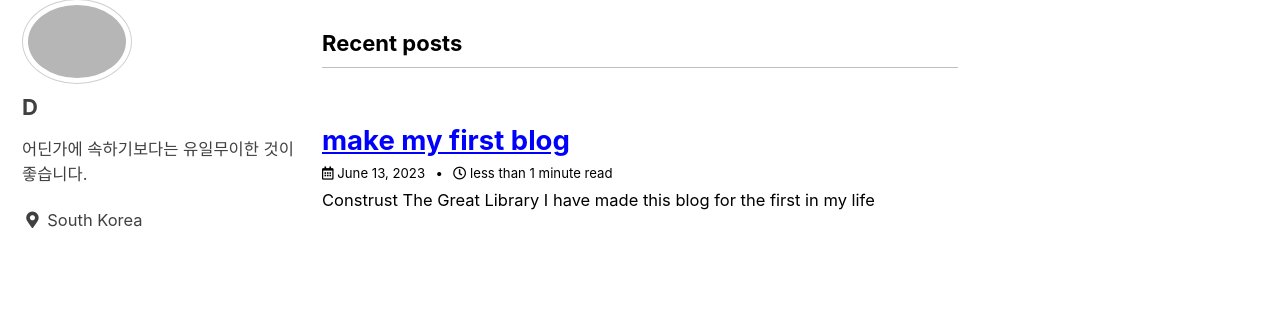
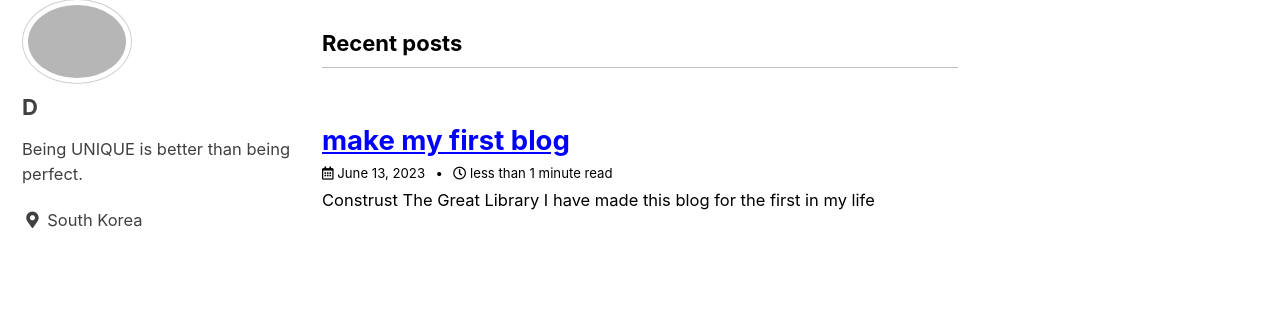
Before and after one commit to since94k/since94k.github.io, a Jekyll site: the page built from index.html, in a window 1280 px wide. Shown: the part 122-453 px from the top of the page. Built offline with Jekyll 4.4.1, drawn with Linux system fonts in a browser that asks for light colours; cached includes are drawn as plain includes; the list of posts is cut into pages by our own code.

Commit message:
update bio

```diff
--- a/_config.yml
+++ b/_config.yml
@@ -106,7 +106,7 @@ analytics:
 author:
   name             : "D"
   avatar           : "![D](/images/profile/D.jpeg)"
-  bio              : "어딘가에 속하기보다는 유일무이한 것이 좋습니다."
+  bio              : "Being UNIQUE is better than being perfect."
   location         : "South Korea"
   email            :
   links:
```
